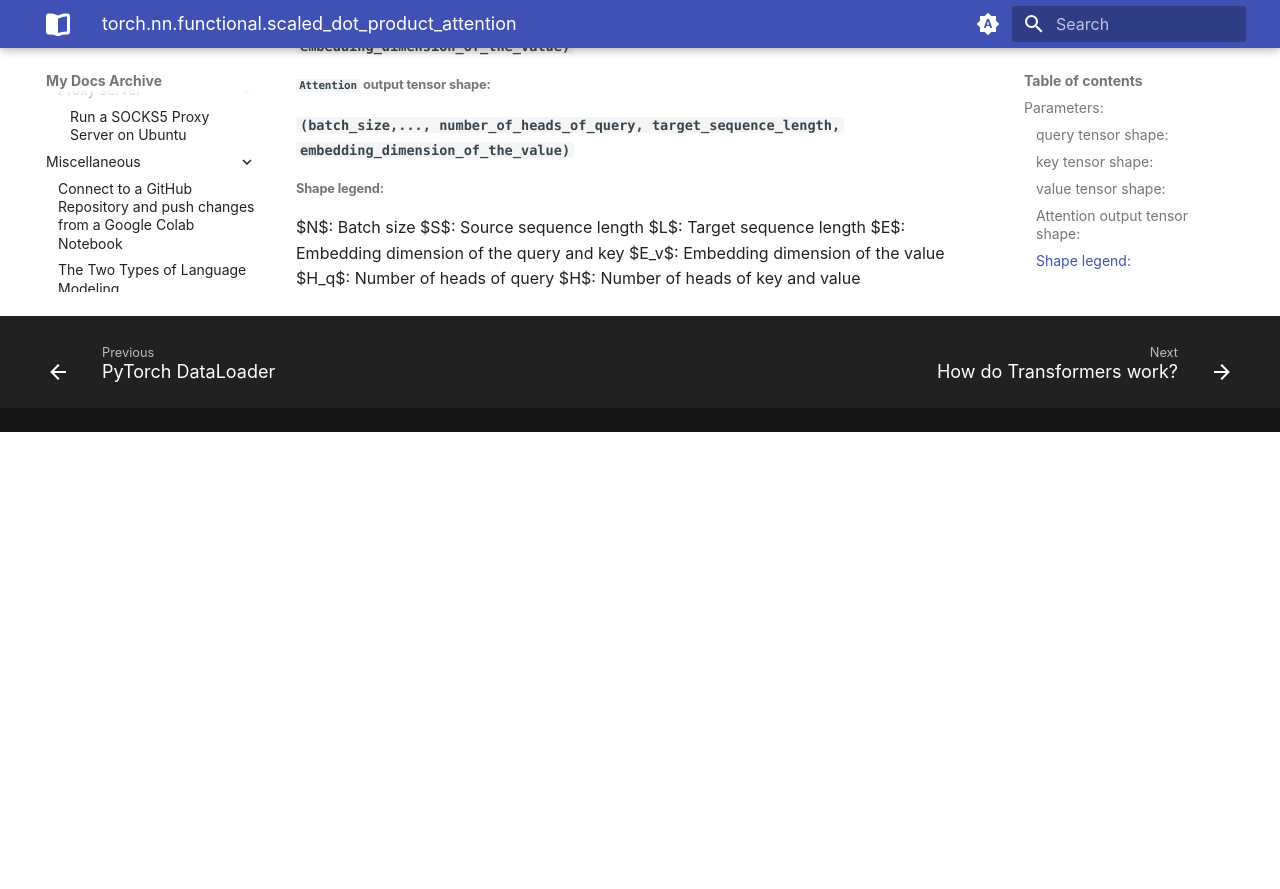
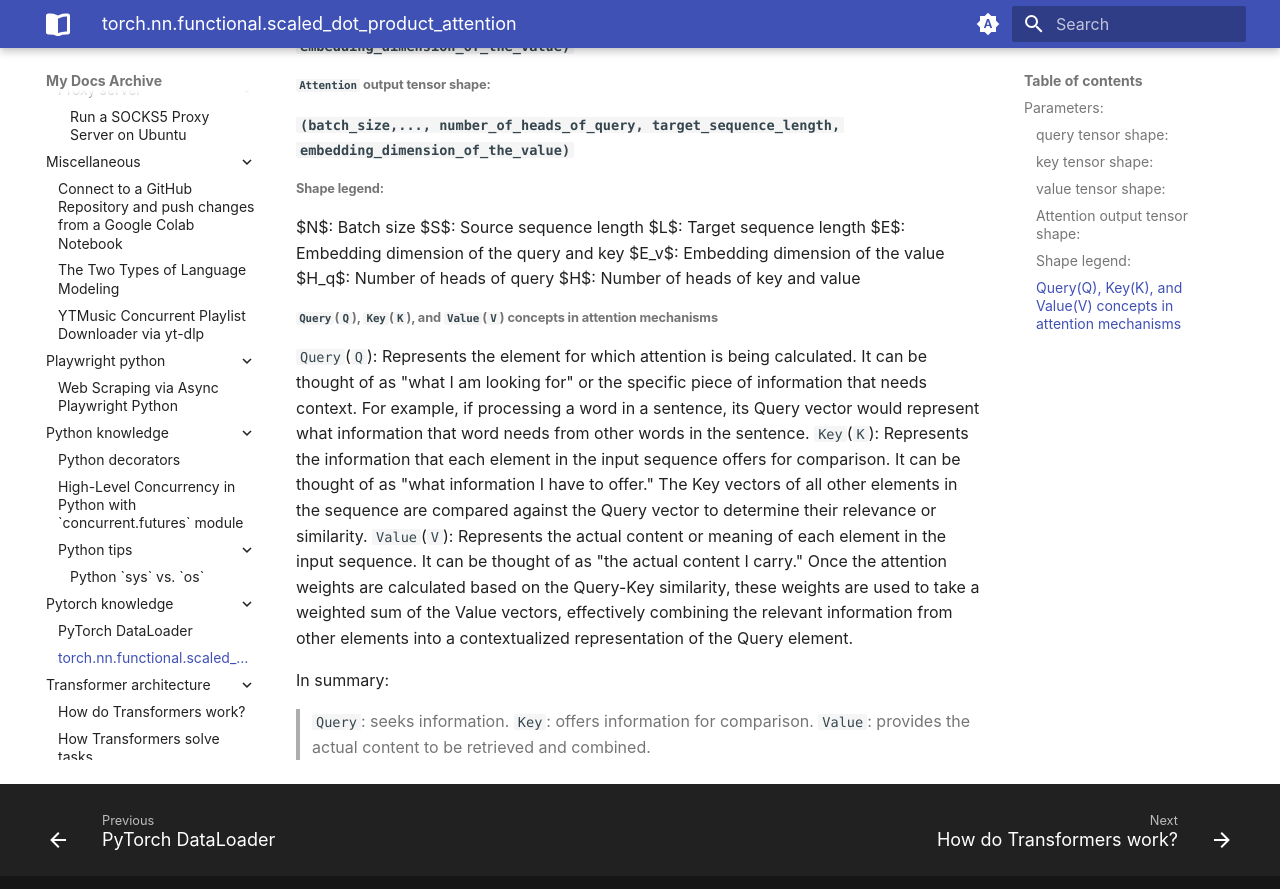
Before and after one commit to 1pawn0/1pawn0.github.io, an MkDocs documentation site: the page built from docs/markdowns/pytorch-knowledge/pytorch-scaled_dot_product_attention.md, in a window 1280 px wide and 900 px high, scrolled down 767 px. Shown: the top 889 px of the window. Built offline with MkDocs 1.6.1 and Material for MkDocs 9.7.7, drawn with Linux system fonts in a browser that asks for light colours; some web fonts are replaced; plug-ins that fetch from the network failed and are left out; before the commit the page ends 1199 px from its top, so only the background shows below that.

Commit message:
Update pytorch-scaled_dot_product_attention.md

```diff
--- a/docs/markdowns/pytorch-knowledge/pytorch-scaled_dot_product_attention.md
+++ b/docs/markdowns/pytorch-knowledge/pytorch-scaled_dot_product_attention.md
@@ -40,3 +40,15 @@ $E$: Embedding dimension of the query and key
 $E_v$: Embedding dimension of the value
 $H_q$: Number of heads of query
 $H$: Number of heads of key and value
+
+###### `Query`(`Q`), `Key`(`K`), and `Value`(`V`) concepts in attention mechanisms
+
+`Query`(`Q`): Represents the element for which attention is being calculated. It can be thought of as "what I am looking for" or the specific piece of information that needs context. For example, if processing a word in a sentence, its Query vector would represent what information that word needs from other words in the sentence.
+`Key`(`K`): Represents the information that each element in the input sequence offers for comparison. It can be thought of as "what information I have to offer." The Key vectors of all other elements in the sequence are compared against the Query vector to determine their relevance or similarity.
+`Value`(`V`): Represents the actual content or meaning of each element in the input sequence. It can be thought of as "the actual content I carry." Once the attention weights are calculated based on the Query-Key similarity, these weights are used to take a weighted sum of the Value vectors, effectively combining the relevant information from other elements into a contextualized representation of the Query element.
+
+In summary:
+
+> `Query`: seeks information.
+> `Key`: offers information for comparison.
+> `Value`: provides the actual content to be retrieved and combined.
```
